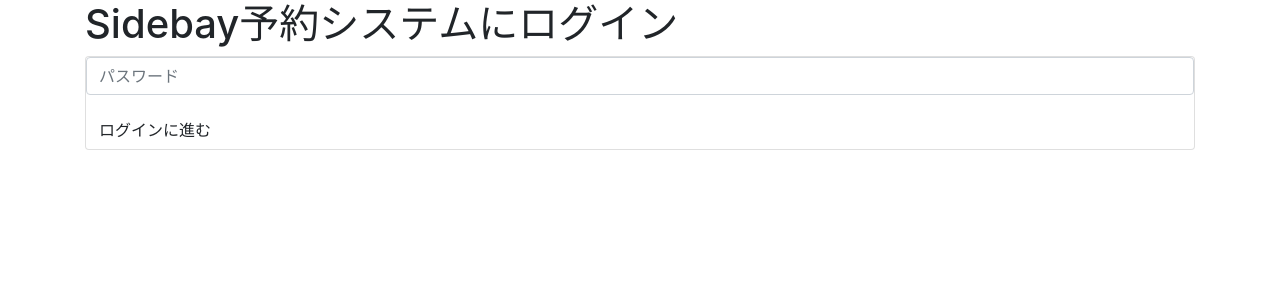
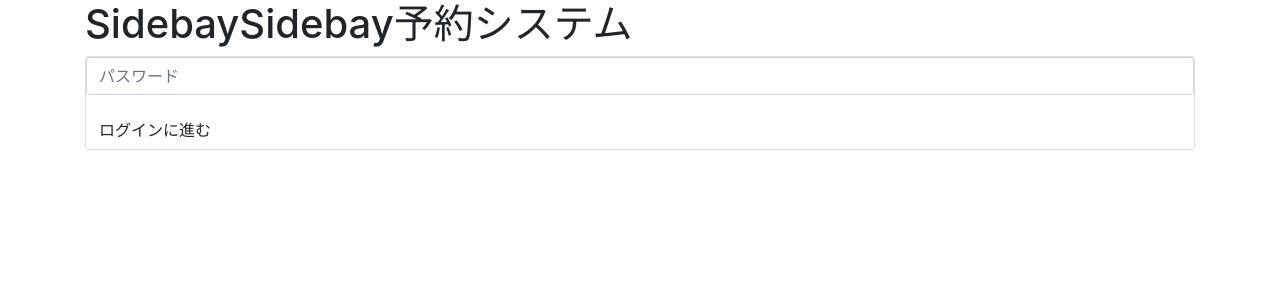
Before and after one commit to rebirthStudyGroup/-, a Django app: template sidebay_res_system/templates/registration/common_login.html in a window 1280 px wide. Shown: the top 300 px of the page. Run offline with Django 3.2, Linux system fonts and the light colour scheme; the template is opened without the code that fills it, so the values that code supplies are empty; some libraries are stand-ins or nearby versions.

Commit message:
Update common_login.html

```diff
--- a/sidebay_res_system/templates/registration/common_login.html
+++ b/sidebay_res_system/templates/registration/common_login.html
@@ -3,7 +3,7 @@
 {% block content %}
   <body>
     <div class="container">
-      <h1 class="login-title">Sidebay予約システムにログイン</h1>
+      <h1 class="login-title">SidebaySidebay予約システム</h1>
   <div class="card">
   <form>
     <div class="form-group">
```
